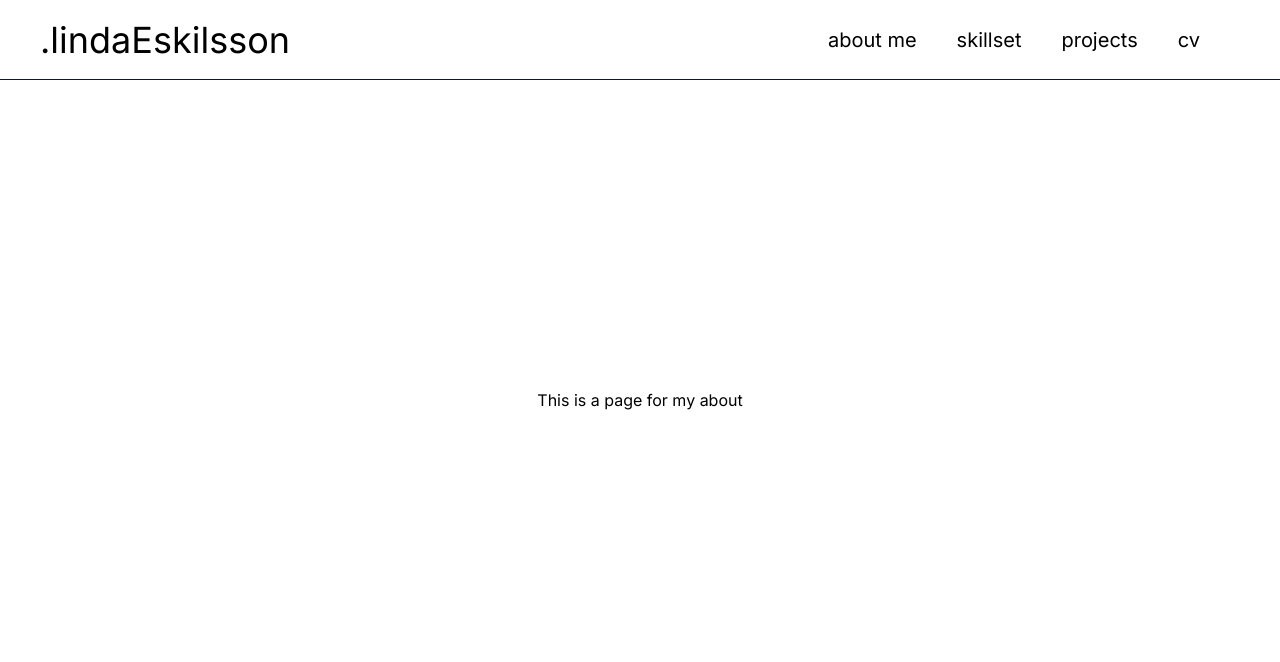
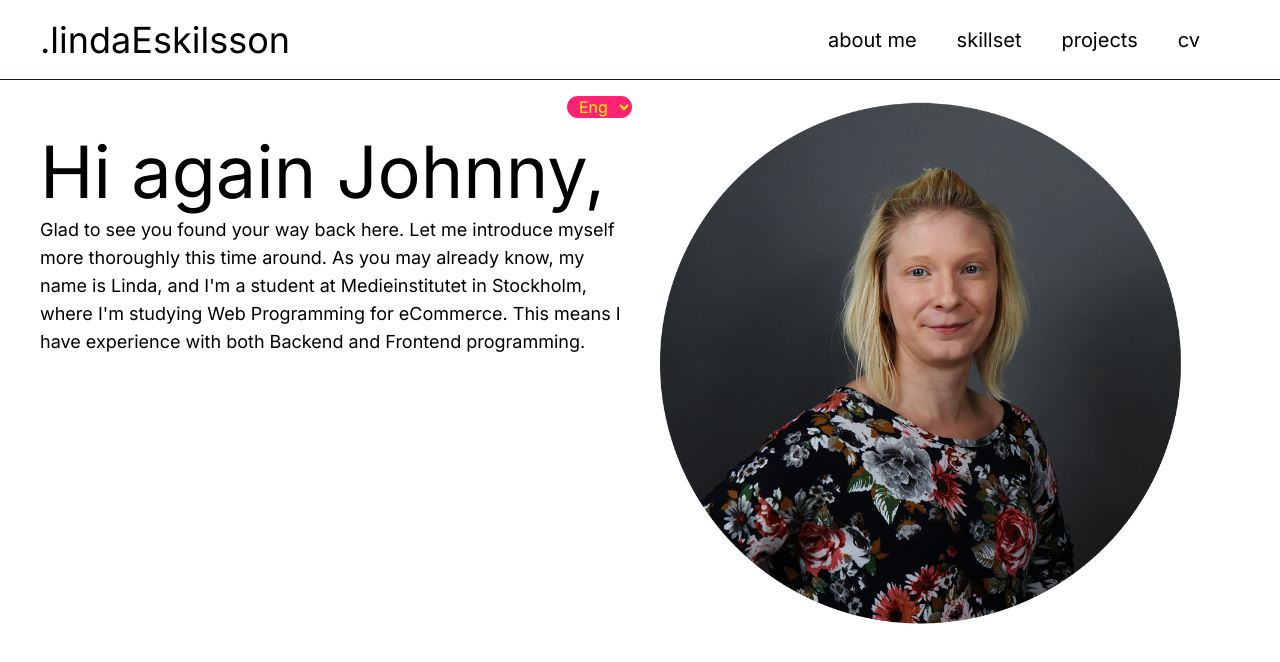
Before and after one commit to heinanX/heinanX.github.io, a Next.js app: page /about in a window 1280 px wide. Shown: the top 662 px of the page. Built offline with nearby package versions, Linux system fonts and the light colour scheme.

Commit message:
about me page

```diff
--- a/src/app/(dashboard)/about/page.jsx
+++ b/src/app/(dashboard)/about/page.jsx
@@ -1,13 +1,28 @@
-import React from 'react'
+import ColumnRight from "../../_components/_aboutMe/ColumnRight";
+import ColumnLeft from "../../_components/_aboutMe/ColumnLeft";
+import ColumnMiddle from "../../_components/_aboutMe/ColumnMiddle";
+import avatar from '../../_assets/self-portrait_photo.png';
+import TextImageSection from "../../_components/TextImageSection";
+import CoverLetterEng from "../../_components/CoverLetterEng";
 
 const page = () => {
+console.log('im in about');
   return (
-    <div>
-        <p>
-            This is a page for my about
-        </p>
+    <div className="flex flex-row w-full h-full min-h-screen max-w-7xl">
+      <TextImageSection image={avatar} alt='A professional picture of me smiling into the camera, standing in front of a gradient backdrop' component={ CoverLetterEng } />
+
+      {/* <div className="flex-grow w-1/4 px-2 bg-green-100/20">
+        <ColumnLeft />
+      </div>
+      <div className="flex-grow w-2/4 bg-red-300/25">
+        <ColumnMiddle />
+      </div>
+      <div className="flex-grow w-1/4 bg-blue-200/15">
+        {" "}
+        <ColumnRight />
+      </div> */}
     </div>
-  )
-}
+  );
+};
 
-export default page
+export default page;
--- a/src/app/(dashboard)/secret-gateway/page.jsx
+++ b/src/app/(dashboard)/secret-gateway/page.jsx
@@ -6,9 +6,9 @@ const page = () => {
   return (
     <>
       <section className="mb-[10%] sm:mb-[5%] text-center lg:hidden">
-        <h1 className="inline px-1 text-5xl select-none lg:text-6xl bg-custYellow text-custTurq">
+        <h2 className="inline px-1 text-5xl select-none lg:text-6xl bg-custYellow text-custTurq">
           .hello thurr
-        </h1>
+        </h2>
       </section>
 
       <div className="w-full flex flex-col justify-center items-center lg:flex-row lg:gap-[5%]">
--- /dev/null
+++ b/src/app/_components/CoverLetterEng.jsx
@@ -0,0 +1,52 @@
+"use client";
+
+import { useEffect, useState } from "react";
+
+const CoverLetterEng = () => {
+  const [ visitor, setVisitor ] = useState('');
+
+
+  //setVisitor("random");
+
+  const [index, setIndex] = useState(0);
+
+  const letter = [
+    "Glad to see you found your way back here. Let me introduce myself more thoroughly this time around. As you may already know, my name is Linda, and I'm a student at Medieinstitutet in Stockholm, where I'm studying Web Programming for eCommerce. This means I have experience with both Backend and Frontend programming.",
+    "Kul att se att du hittade hit. Låt mig presentera mig själv mer ingående den här gången. Som ni redan vet är namnet Linda och jag är student på Medieinstitutet i Stockholm där jag studerar Webbprogrammering för e-handel. Det betyder att jag har erfarenhet av både Backend och Frontend programmering.",
+    "うわあー",
+  ];
+
+  const greeting = ["Hi again", "Hej igen", , "こんいちは"];
+
+  const switchLanguage = (lang) => {
+    return setIndex(lang);
+  };
+  useEffect(()=> {
+    const activeVisitor = localStorage.getItem('visitor')
+    console.log(activeVisitor);
+    if (activeVisitor === null)  {
+      setVisitor("Johnny")
+    }
+  }, [])
+
+  return (
+    <>
+      <select
+        name="lang"
+        id=""
+        onChange={(e) => switchLanguage(e.target.value)}
+        className="absolute top-0 right-0"
+      >
+        <option value="0">Eng</option>
+        <option value="1">Sve</option>
+        <option value="2">Jap</option>
+      </select>
+      <div className="py-10 text-lg font-dm-sans">
+        <h1 className="pb-2">{greeting[index] + ' ' + visitor},</h1>
+        <p>{letter[index]}</p>
+      </div>
+    </>
+  );
+};
+
+export default CoverLetterEng;
--- /dev/null
+++ b/src/app/_components/LanguageSettings.jsx
@@ -0,0 +1,17 @@
+"use client"
+
+const LanguageSettings = () => {
+
+    const switchLanguage = (lang) => {
+        localStorage.setItem('language', lang)
+      }
+  return (
+    <select name="lang" id="" onChange={(e) => switchLanguage(e.target.value)}>
+    <option value="0">Eng</option>
+    <option value="1">Sve</option>
+    <option value="2">Jap</option>
+  </select>
+  )
+}
+
+export default LanguageSettings
--- a/src/app/_components/SecretMessage.jsx
+++ b/src/app/_components/SecretMessage.jsx
@@ -3,9 +3,9 @@ import DisplayMessage from "./DisplayMessage/DisplayMessage";
 const SecretMessage = () => {
   return (
     <div className="space-y-2 max-w-[315px] sm:max-w-[450px] lg:max-w-[520px]">
-      <h1 className="hidden px-1 text-5xl lg:inline lg:text-6xl bg-custHotpink text-custYellow">
+      <h2 className="hidden px-1 text-5xl lg:inline lg:text-6xl bg-custHotpink text-custYellow">
         .hello thurr
-      </h1>
+      </h2>
       <p className="text-4xl font-light lg:pt-5 sm:text-6xl lg:7xl font-header">
         I am a
         <DisplayMessage
--- /dev/null
+++ b/src/app/_components/TextImageSection.jsx
@@ -0,0 +1,18 @@
+import Image from "next/image";
+
+const TextImageSection = ({image, alt, component: Component}) => {
+console.log('im in textImage');
+
+  return (
+    <article className="grid flex-grow w-full grid-cols-1 gap-4 md:grid-cols-2">
+      <section className="md:order-2">
+        <Image src={image} alt={alt} className="max-w-[550px]" />
+      </section>
+      <section className="relative md:order-1">
+    <Component />
+        </section>
+    </article>
+  );
+};
+
+export default TextImageSection;
--- a/src/app/_components/header/header.jsx
+++ b/src/app/_components/header/header.jsx
@@ -24,7 +24,7 @@ const Header = () => {
   return (
     <header className="absolute top-0 left-0 flex flex-row items-center justify-between w-full h-20 px-10 border-b border-slate-900">
       <a href="/">
-        <h1>.lindaEskilsson</h1>
+        <h2>.lindaEskilsson</h2>
       </a>
 
       <MobileHeaderNav />
--- a/src/app/_utilities/checkLocalStorage.js
+++ b/src/app/_utilities/checkLocalStorage.js
@@ -4,7 +4,7 @@ const checkLocalStorage = (key) => {
     if (typeof window !== 'undefined') {
         const lsKey = localStorage.getItem(key);
         if (lsKey !== null) {
-            return true;
+            return lsKey
         }
     }
     return false;
--- a/src/app/globals.css
+++ b/src/app/globals.css
@@ -29,12 +29,30 @@ body {
   .text-balance {
     text-wrap: balance;
   }
+  .trad-ul {
+    list-style-type: square;
+    @apply  uppercase pl-6 tracking-wide text-sm
+  }
+  .trad-ul li {
+    @apply text-white uppercase font-roboto font-medium
+  }
 }
 
 @layer base {
+  select {
+    @apply text-custYellow px-2 rounded-full bg-custHotpink
+  }
+
   h1 {
+    @apply text-7xl
+  }
+  h2 {
     @apply text-4xl
   }
+  h3 {
+    @apply text-2xl uppercase tracking-widest font-header font-semibold
+  }
+
 }
 
 @layer components {
--- a/src/app/page.jsx
+++ b/src/app/page.jsx
@@ -21,10 +21,12 @@ const Home = () => {
 
   useEffect(() => {
   const preference = checkLocalStorage('preference');
+  console.log('this is preference', preference);
   if (preference === 'skillset') {
     return router.push("/skillset");
   }
   if (preference === 'personality') {
+    console.log('im in here');
     return router.push("/secret-gateway");
   }
   setLoading(false)
@@ -38,11 +40,11 @@ const Home = () => {
         <BiGame />
       </span>
       <div className=" max-w-[321px] md:max-w-none">
-        <h1 className="font-bold uppercase text-7xl font-header">
-          Wish to know
+        <h2 className="font-bold uppercase text-7xl font-header">
+          Wish to know my
           <br />
-          <span className="text-custYellow">me</span> better first?
-        </h1>
+          <span className="text-custYellow">character</span> better?
+        </h2>
       </div>
 
       <div className="flex flex-row gap-5 pt-10 text-lg sm:flex-row sm:gap-10 sm:text-4xl lg:pt-20">
@@ -56,7 +58,7 @@ const Home = () => {
           onClick={() => handleBtnAction(false)}
           className="border border-white roundedBtn"
         >
-          later skater
+          skills first
         </button>
       </div>
     </div>
```
Also changed, not shown: src/app/_assets/cv-preview.PNG (deleted), 1 other file (tests, documents, lock files or other folders).
